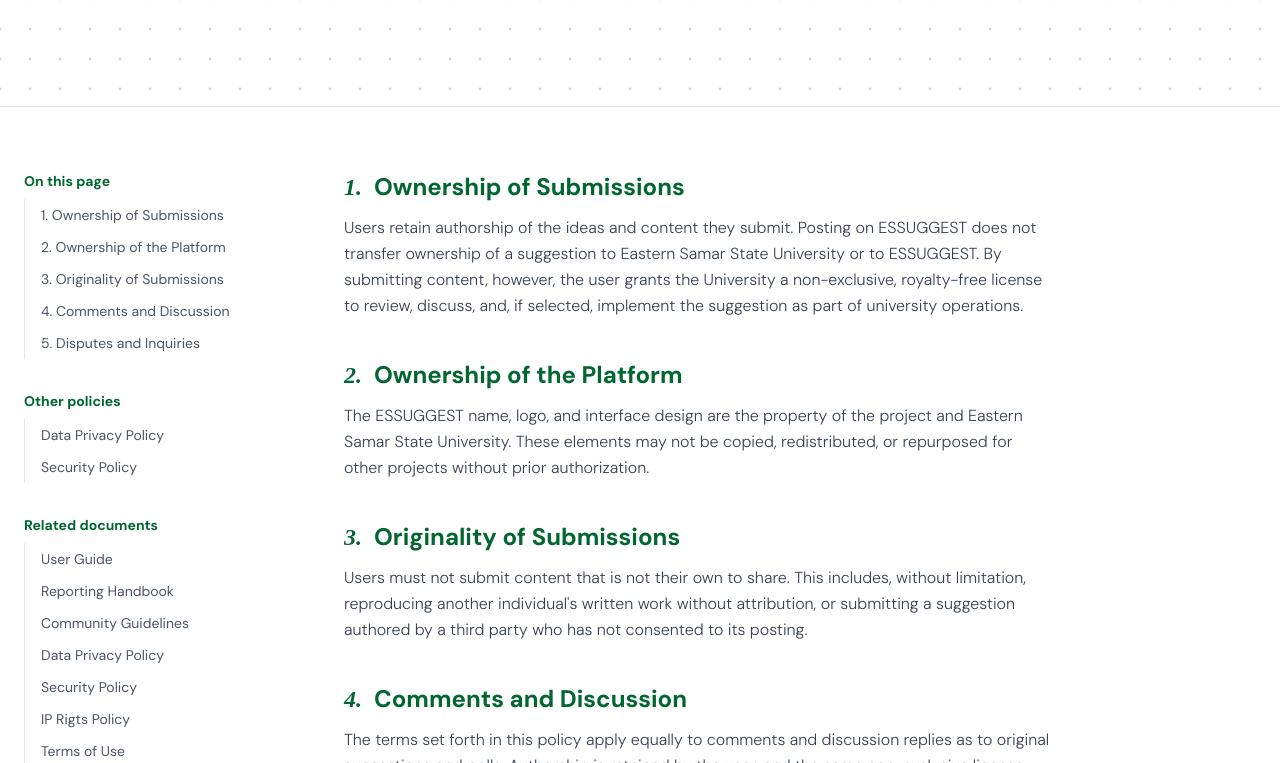
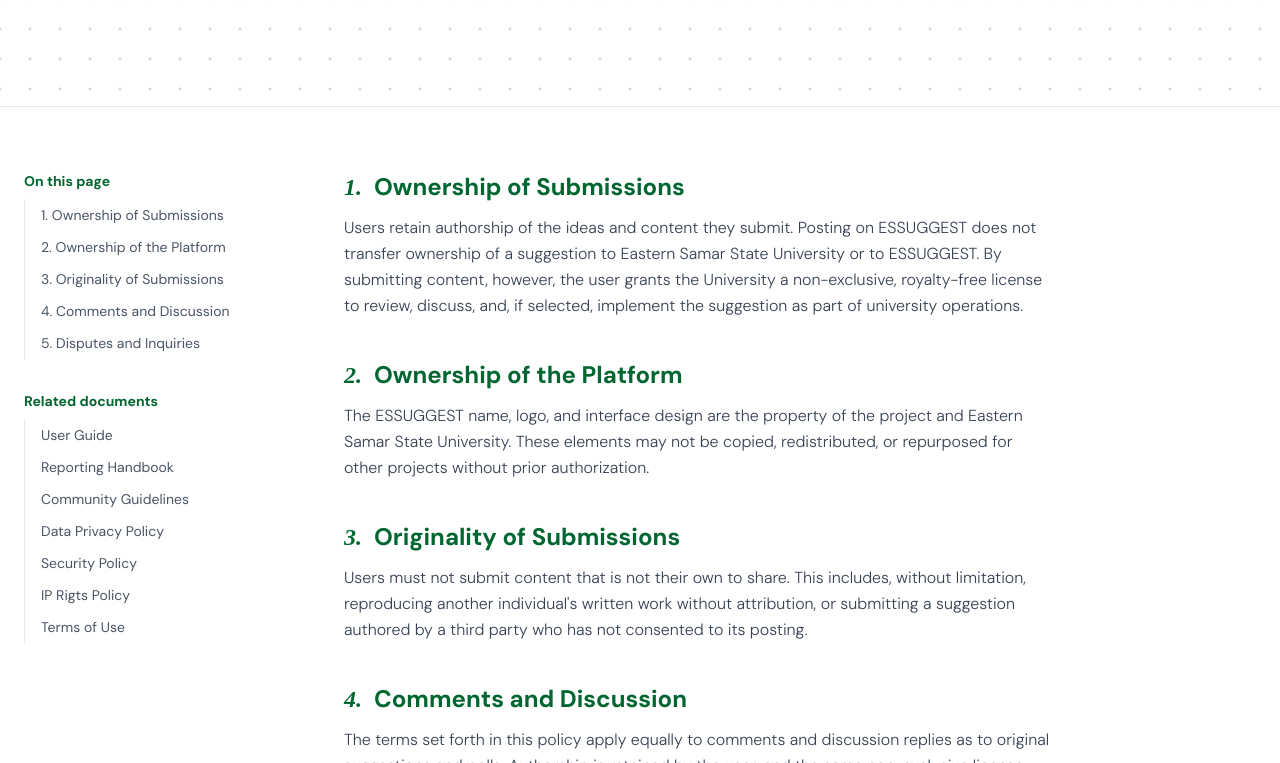
Before and after one commit to zeerphus/ESSUGGEST, a website: page pages/IPrightsPolicy.html in a window 1280 px wide. Shown: the part 337-1100 px from the top of the page. Drawn offline with Linux system fonts and the light colour scheme; a web font is replaced by a local one.

Commit message:
fix redudancy bug

```diff
--- a/pages/IPrightsPolicy.html
+++ b/pages/IPrightsPolicy.html
@@ -73,10 +73,7 @@
             <p class="font-bold text-green-800 mb-2">On this page</p>
             <ul class="border-l border-gray-200 pl-4"><li><a href="#s1" class="block py-1.5 text-gray-600 hover:text-green-700 transition-colors duration-200">1. Ownership of Submissions</a></li><li><a href="#s2" class="block py-1.5 text-gray-600 hover:text-green-700 transition-colors duration-200">2. Ownership of the Platform</a></li><li><a href="#s3" class="block py-1.5 text-gray-600 hover:text-green-700 transition-colors duration-200">3. Originality of Submissions</a></li><li><a href="#s4" class="block py-1.5 text-gray-600 hover:text-green-700 transition-colors duration-200">4. Comments and Discussion</a></li><li><a href="#s5" class="block py-1.5 text-gray-600 hover:text-green-700 transition-colors duration-200">5. Disputes and Inquiries</a></li></ul>
           </nav>
-          <nav aria-label="Other policies">
-            <p class="font-bold text-green-800 mb-2">Other policies</p>
-            <ul class="border-l border-gray-200 pl-4"><li><a href="/pages/PrivacyPolicy.html" class="block py-1.5 text-gray-600 hover:text-green-700 transition-colors duration-200">Data Privacy Policy</a></li><li><a href="/pages/SecurityPolicy.html" class="block py-1.5 text-gray-600 hover:text-green-700 transition-colors duration-200">Security Policy</a></li></ul>
-          </nav>
+
 
           <nav aria-label="Related documents">
             <p class="font-bold text-green-800 mb-2">Related documents</p>
```
Also changed, not shown: pages/SecurityPolicy.html (+1 -4 lines).
